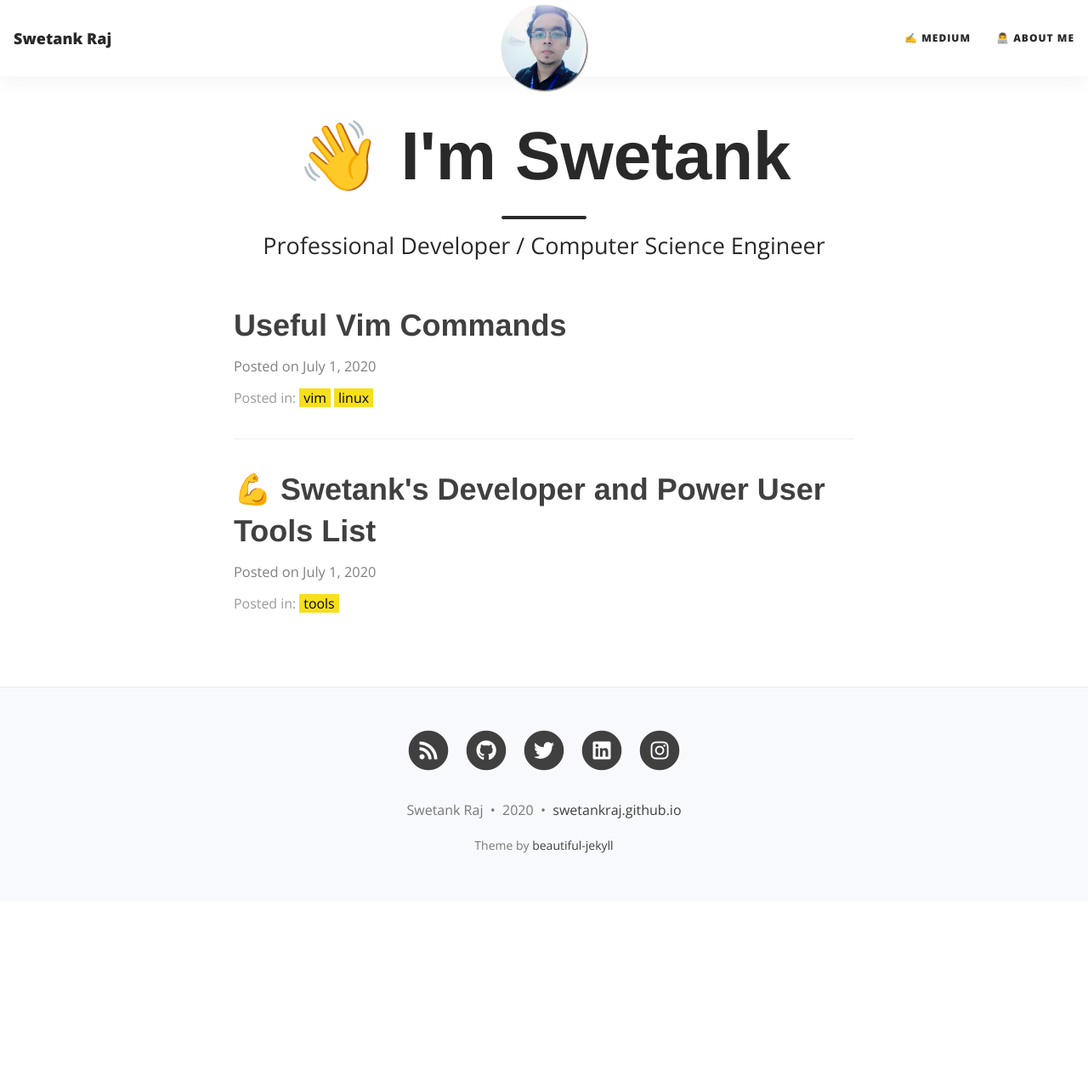
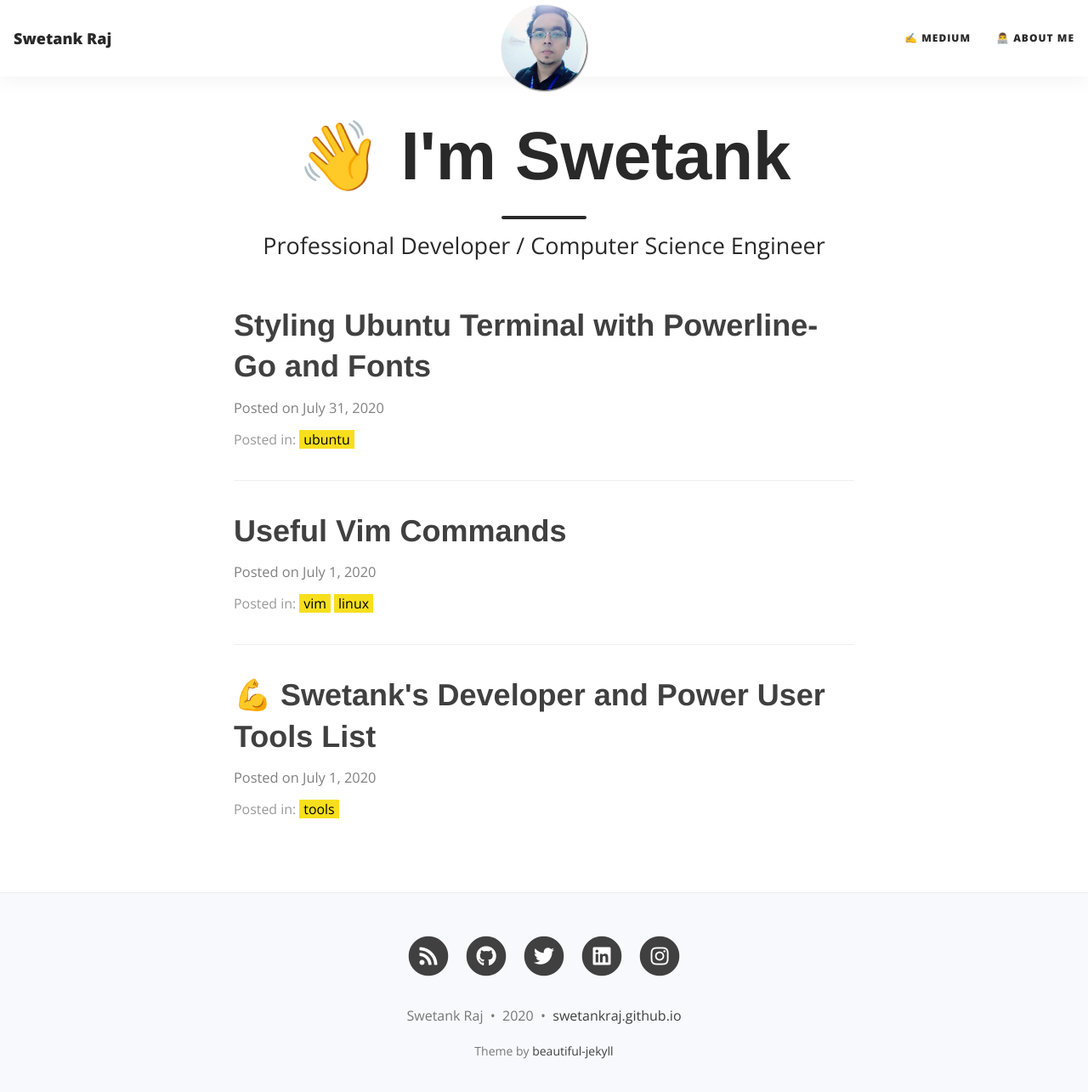
Before and after one commit to swetankraj/swetankraj.github.io, a Jekyll site: the page built from index.html, in a window 1280 px wide and 1303 px high. Shown: the top 1285 px of the window at 85% size. Built offline with Jekyll 4.4.1, drawn with Linux system fonts in a browser that asks for light colours; nearby versions of some CDN libraries; the list of posts is cut into pages by our own code; some of the changed lines change nothing that is shown.

Commit message:
added post, fixed syntax-highlighting margin

````diff
--- /dev/null
+++ b/_posts/2020-07-31-ubuntu-terminal-powelinego.md
@@ -0,0 +1,63 @@
+---
+layout: post
+title: Styling Ubuntu Terminal with Powerline-Go and Fonts
+tags: [ubuntu]
+comments: true
+---
+
+![Crepe](/assets/img/posts/utp/terminal-style-powerlinego.png){: .mx-auto.d-block :}
+
+## 1. Install Go and Powerline-Go
+
+Install Go, then [Powerline-Go](https://github.com/justjanne/powerline-go), below commands should do the work.
+
+```shell
+sudo apt install golang-go
+```
+
+```go
+go get -u github.com/justjanne/powerline-go
+```
+
+## 2. Update .bashrc file
+
+Add the below shell script to your `~/.bashrc` file. This will enable powerline-go on your bash shell.
+
+```shell
+GOPATH=$HOME/go
+function _update_ps1() {
+    PS1="$($GOPATH/bin/powerline-go -error $?)"
+}
+if [ "$TERM" != "linux" ] && [ -f "$GOPATH/bin/powerline-go" ]; then
+PROMPT_COMMAND="\_update_ps1; \$PROMPT_COMMAND"
+fi
+```
+
+## 3. Install Powerline Fonts
+
+Powerline need special fonts to show certain symbols, we will get it and a configuration file.
+
+```bash
+wget https://github.com/powerline/powerline/raw/develop/font/PowerlineSymbols.otf
+wget https://github.com/powerline/powerline/raw/develop/font/10-powerline-symbols.conf
+```
+
+We will move `PowerlineSymbols.otf` to fonts directory `/usr/share/fonts/`.
+
+```shell
+sudo mv PowerlineSymbols.otf /usr/share/fonts/
+```
+
+Next, well update system's font cache.
+
+```shell
+sudo fc-cache -vf /usr/share/fonts/
+```
+
+Now, we'll install the `10-powerline-symbols.conf` file.
+
+```shell
+sudo mv 10-powerline-symbols.conf /etc/fonts/conf.d/
+```
+
+That's it! Now, open a new terminal and you shall see those styles.
--- a/assets/css/main.css
+++ b/assets/css/main.css
@@ -841,7 +841,7 @@ pre {
 .highlight pre {
   border: none;
   background: none;
-  margin: 0;
+  margin: 25.2px 0px;
 }
 .highlight > pre {
   background-image: linear-gradient(
````
Also changed, not shown: assets/img/posts/utp/terminal-style-powerlinego.png (added).
